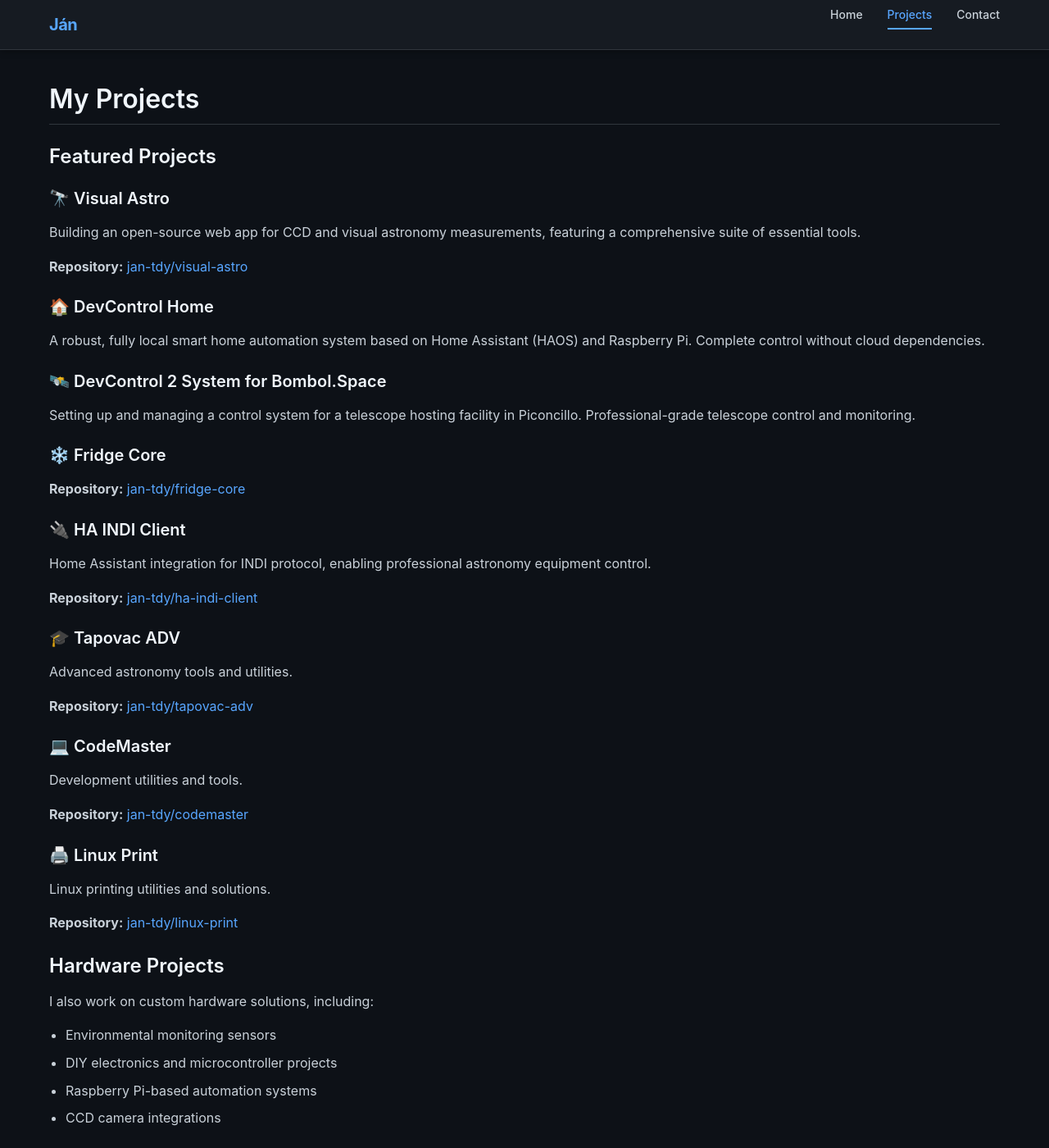
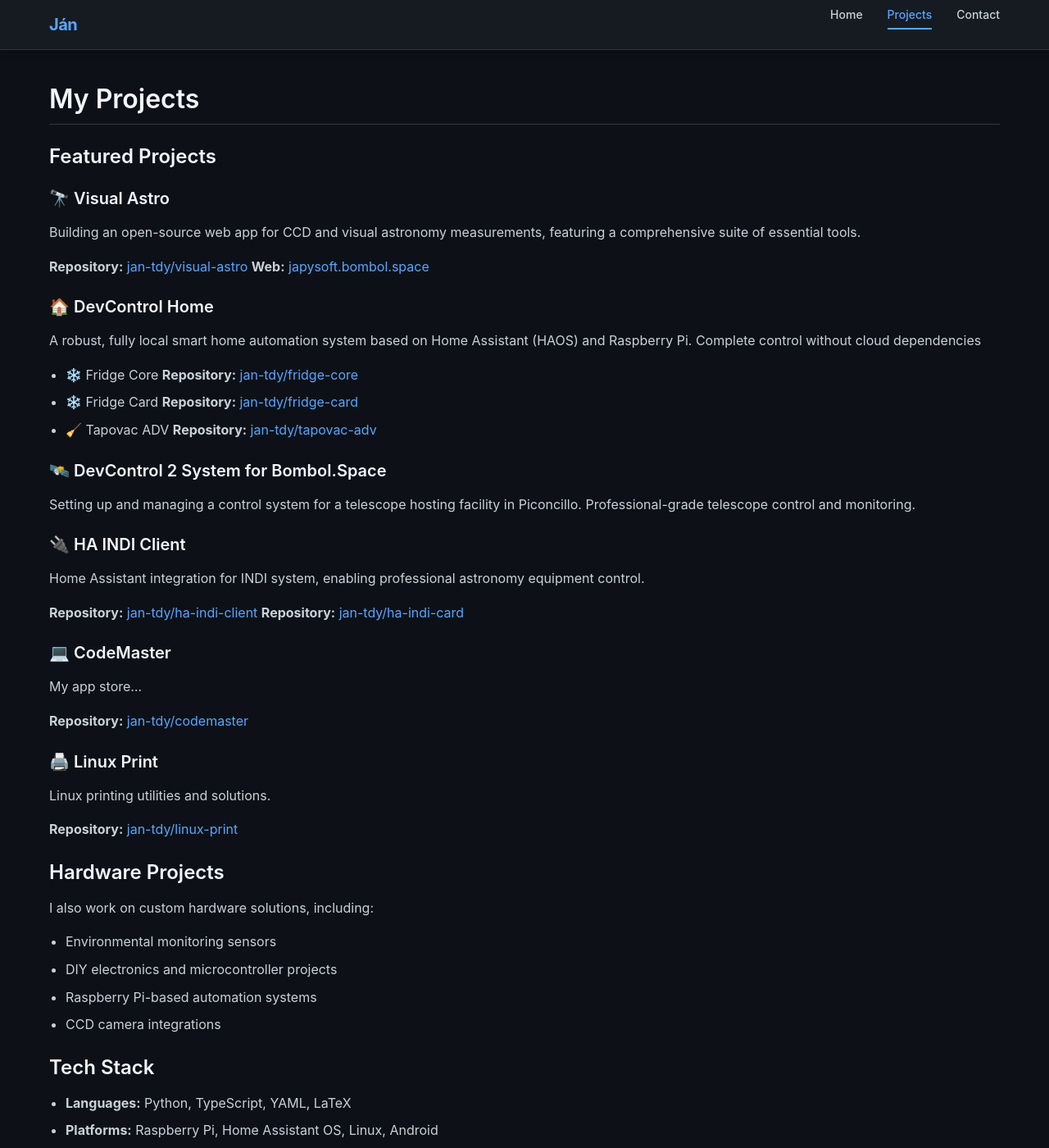
Before and after one commit to jan-tdy/jan-tdy, a Jekyll site: the page built from docs/projects.md, in a window 1280 px wide and 1400 px high. Shown: the whole window at 82% size. Built offline with Jekyll 4.4.1, drawn with Linux system fonts in a browser that asks for light colours.

Commit message:
Revise project details in projects.md
Updated project descriptions and added repository links for Fridge Core, Fridge Card, and Tapovac ADV.

```diff
--- a/docs/projects.md
+++ b/docs/projects.md
@@ -12,28 +12,28 @@
 Building an open-source web app for CCD and visual astronomy measurements, featuring a comprehensive suite of essential tools.
 
 **Repository:** [jan-tdy/visual-astro](https://github.com/jan-tdy/visual-astro)
+**Web:** [japysoft.bombol.space](https://japysoft.bombol.space)
 
 ### 🏠 DevControl Home
-A robust, fully local smart home automation system based on Home Assistant (HAOS) and Raspberry Pi. Complete control without cloud dependencies.
+A robust, fully local smart home automation system based on Home Assistant (HAOS) and Raspberry Pi. Complete control without cloud dependencies
+
+  - ❄️ Fridge Core **Repository:** [jan-tdy/fridge-core](https://github.com/jan-tdy/fridge-core)
+  - ❄️ Fridge Card **Repository:** [jan-tdy/fridge-card](https://github.com/jan-tdy/fridge-card)
+  - 🧹 Tapovac ADV **Repository:** [jan-tdy/tapovac-adv](https://github.com/jan-tdy/tapovac-adv)
 
 ### 🛰️ DevControl 2 System for Bombol.Space
 Setting up and managing a control system for a telescope hosting facility in Piconcillo. Professional-grade telescope control and monitoring.
 
-### ❄️ Fridge Core
-**Repository:** [jan-tdy/fridge-core](https://github.com/jan-tdy/fridge-core)
 
 ### 🔌 HA INDI Client
-Home Assistant integration for INDI protocol, enabling professional astronomy equipment control.
+Home Assistant integration for INDI system, enabling professional astronomy equipment control.
 
 **Repository:** [jan-tdy/ha-indi-client](https://github.com/jan-tdy/ha-indi-client)
+**Repository:** [jan-tdy/ha-indi-card](https://github.com/jan-tdy/ha-indi-card)
 
-### 🎓 Tapovac ADV
-Advanced astronomy tools and utilities.
-
-**Repository:** [jan-tdy/tapovac-adv](https://github.com/jan-tdy/tapovac-adv)
 
 ### 💻 CodeMaster
-Development utilities and tools.
+My app store...
 
 **Repository:** [jan-tdy/codemaster](https://github.com/jan-tdy/codemaster)
 
```
